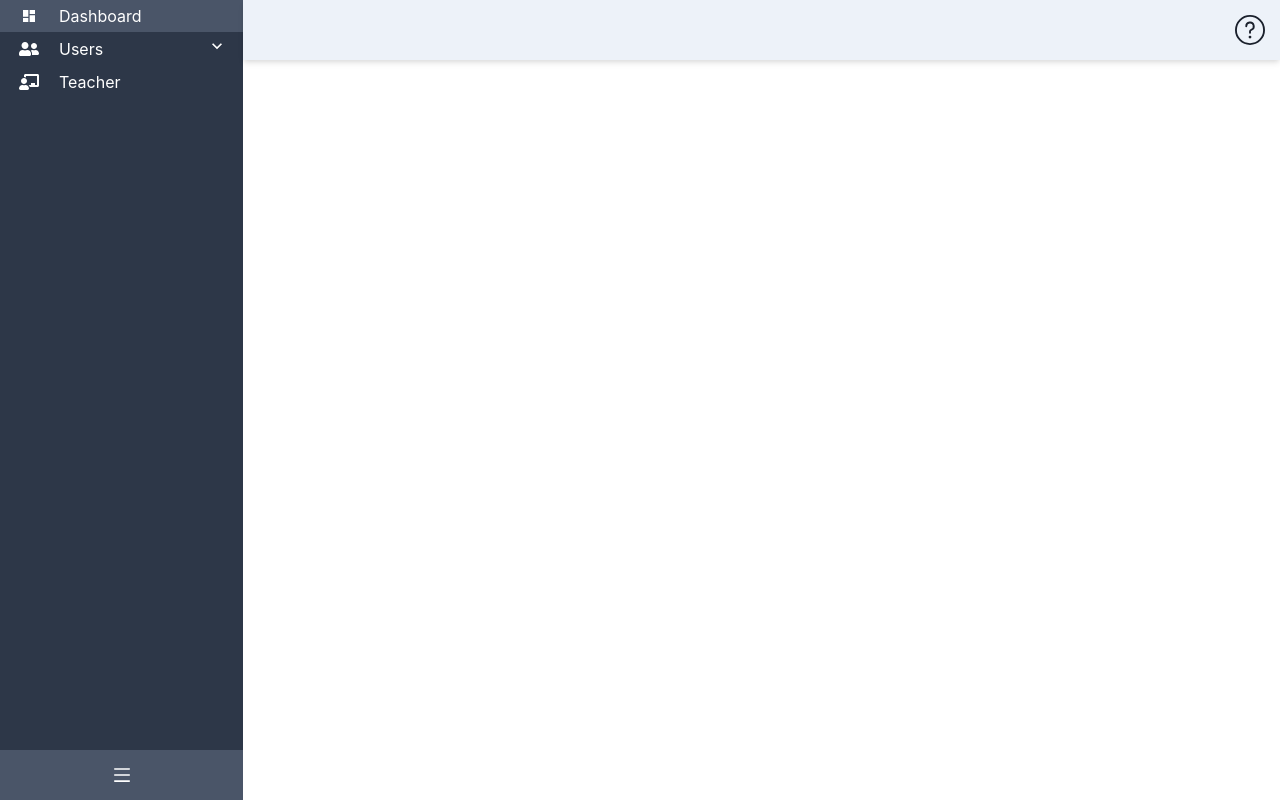
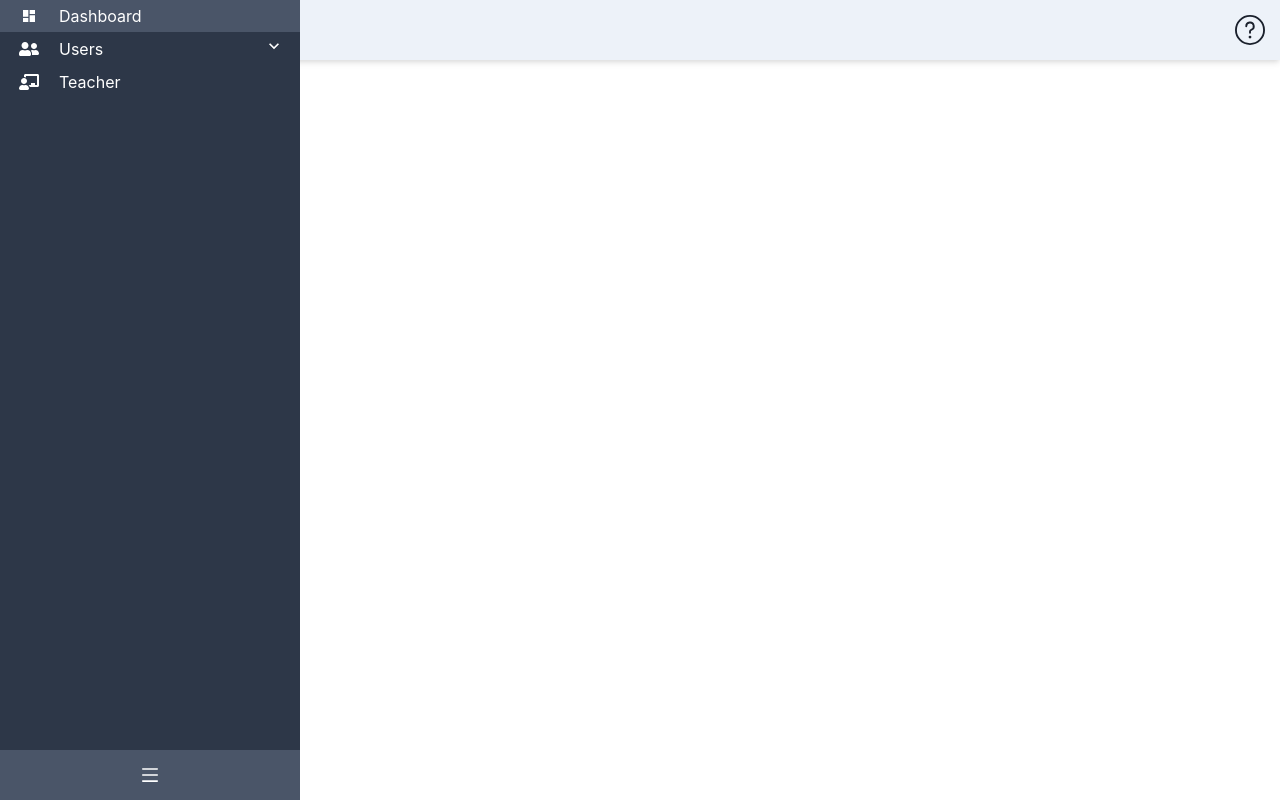
Before and after one commit to mahbubsk/dashboard-layout, a React (Create React App) app: page / in a window 1280 px wide. Built offline with nearby package versions, Linux system fonts and the light colour scheme.

Commit message:
added: position:fixed base, sm devices

```diff
--- a/src/Components/Sidenav/Sidebar.jsx
+++ b/src/Components/Sidenav/Sidebar.jsx
@@ -17,18 +17,20 @@ function Sidebar({collapse, setCollapse, users, setUsers}) {
         <Flex
             bg="#2d3748"
             w={{
-                base: collapse ? "0" : "300px",
-                sm: collapse ? "0" : "300px",
+                base: collapse ? "0" : "70%",
+                sm: collapse ? "0" : "70%",
                 md: collapse ? "60px" : "300px",
                 lg: collapse ? "300px" : "60px"
             }}
-            transition="all 0.5s"
+            transition="all 0.7s"
             h="100vh"
             flexDirection="column"
             justifyContent="space-between"
             color="white"
             overflow="hidden"
-            // className="sidenav"
+            position="fixed"
+            top="0"
+            left="0"
         >
             <Box>
                 <MenuItem
```
